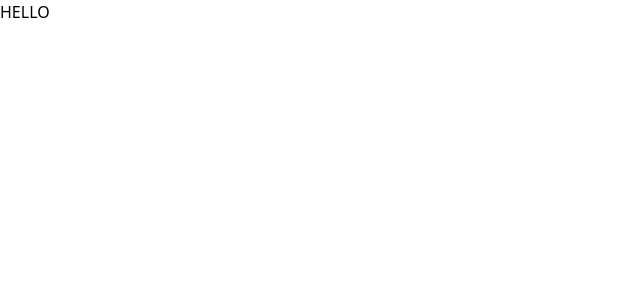
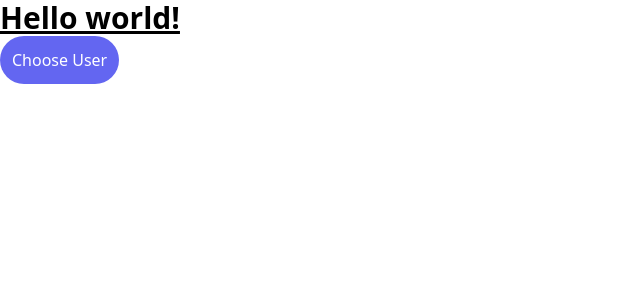
Before and after one commit to ruthtempo/polls-redux, a React (Create React App) app: page / in a window 1280 px wide. Shown: the top 300 px of the page, without its empty margins (0-640 px from the left). Built offline with nearby package versions, Linux system fonts and the light colour scheme.

Commit message:
creates login component

```diff
--- a/src/App.js
+++ b/src/App.js
@@ -1,7 +1,11 @@
 import React from "react";
+import Login from "./components/Login";
 
-function App() {
-  return <div className="App">HELLO</div>;
+export default function App() {
+  return (
+    <div className="container">
+      <h1 className="text-3xl font-bold underline">Hello world!</h1>
+      <Login />
+    </div>
+  );
 }
-
-export default App;
--- /dev/null
+++ b/src/components/Login.js
@@ -0,0 +1,14 @@
+import { useState } from "react";
+import { Button } from "../ui/Button";
+
+const Login = () => {
+  const [userName, setUserName] = useState();
+
+  return (
+    <div>
+      <Button buttonText={"Choose User"} />
+    </div>
+  );
+};
+
+export default Login;
```
